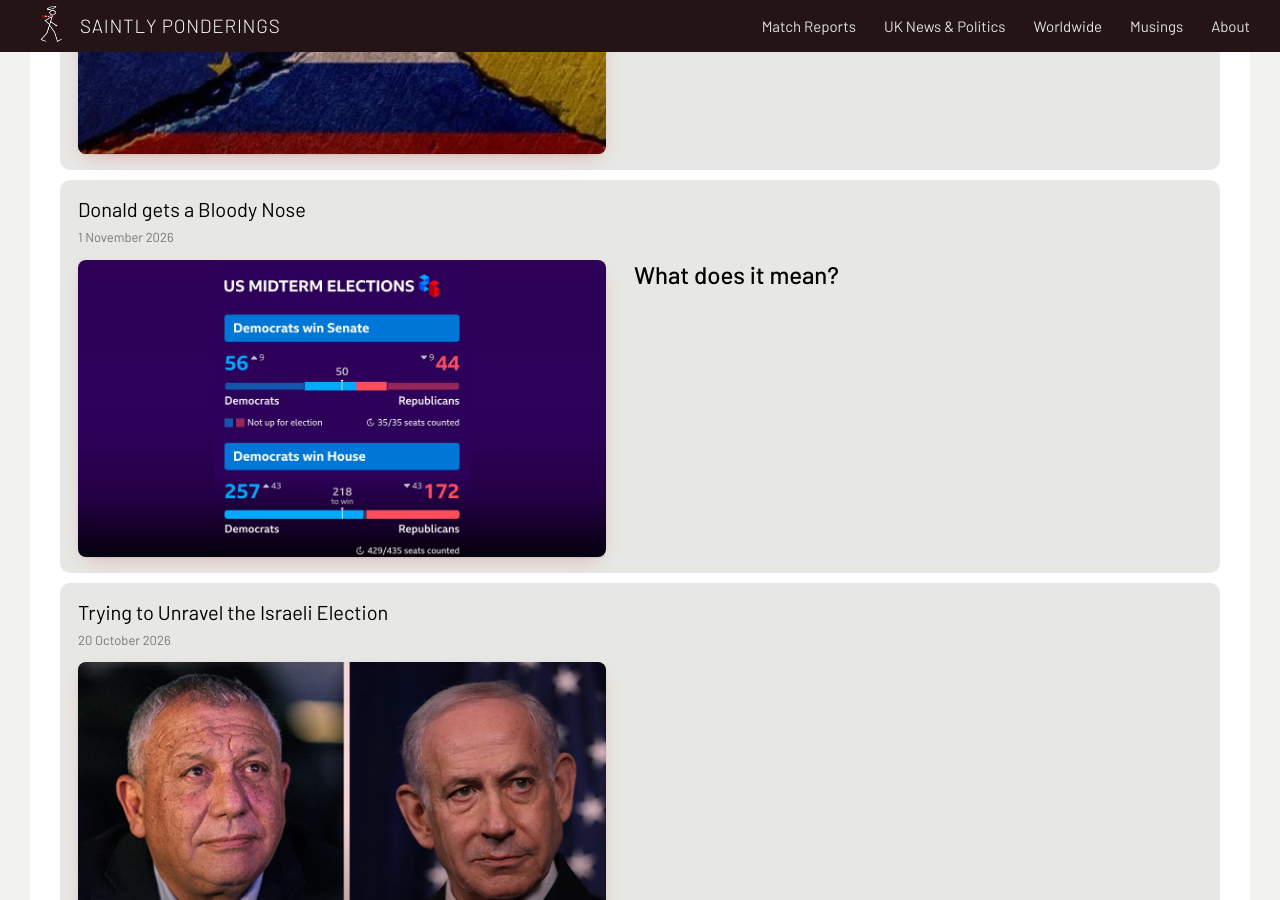
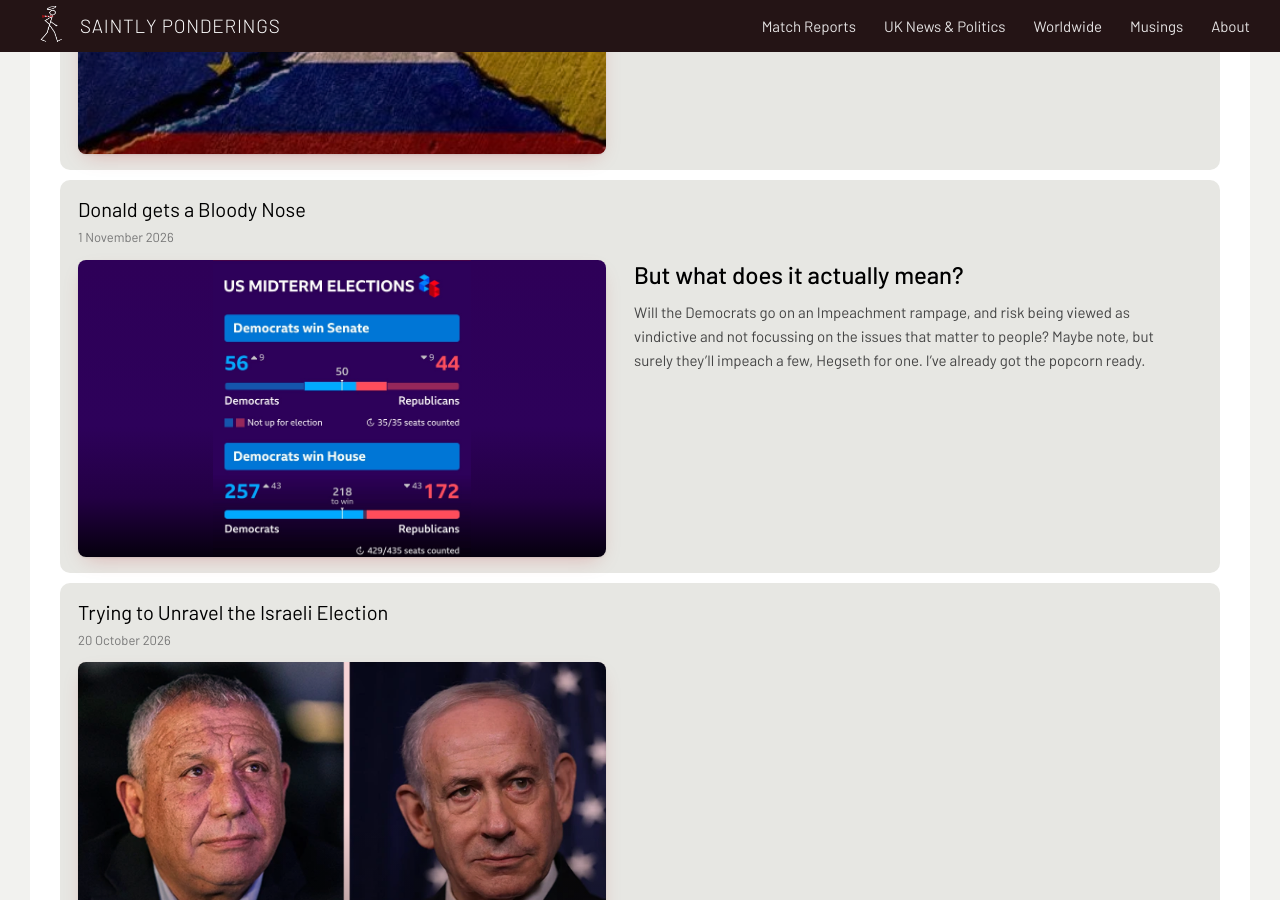
Before and after one commit to s41nty-ui/Saintly-ponderings, a Jekyll site: the page built from index.html, in a window 1280 px wide and 900 px high, scrolled down 4393 px. Built offline with Jekyll 4.4.1, drawn with Linux system fonts in a browser that asks for light colours; nearby versions of some CDN libraries.

Commit message:
Update _worldwide/across-continents.md (via Pages CMS)

```diff
--- a/_worldwide/across-continents.md
+++ b/_worldwide/across-continents.md
@@ -6,7 +6,8 @@ image_alt: "US midterm election results: Democrats win the Senate 56 seats to 44
   (Democrats up 9) and win the House 257 seats to 172 (Democrats up 43), with
   429 of 435 House seats counted."
 image_fit: Show the whole picture
-heading: What does it mean?
+heading: But what does it actually mean?
 image_position: 50% 50%
 image_background: linear-gradient(to bottom,#2e0058 0%,#2d015a 56%,#230044 80%,#06000e 100%)
 ---
+Will the Democrats go on an Impeachment rampage, and risk being viewed as vindictive and not focussing on the issues that matter to people? Maybe note, but surely they'll impeach a few, Hegseth for one. I've already got the popcorn ready.
```
